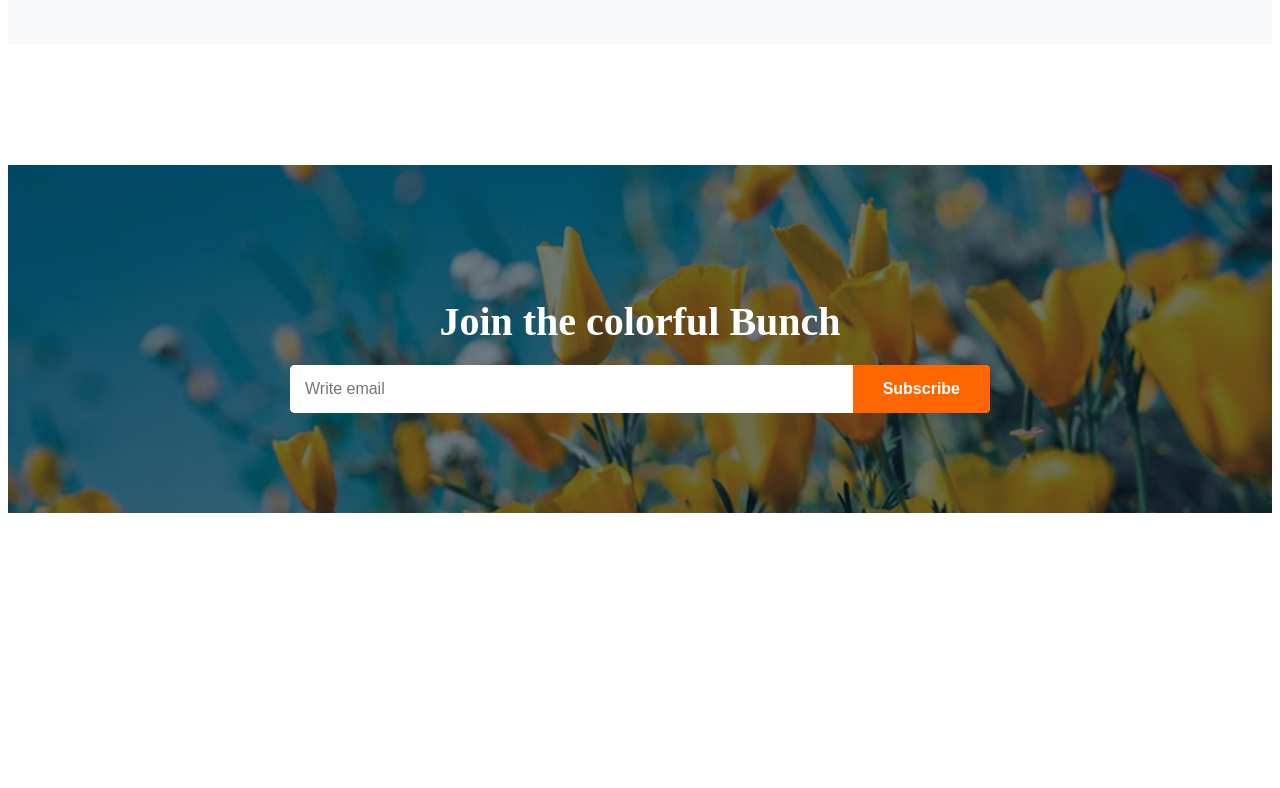
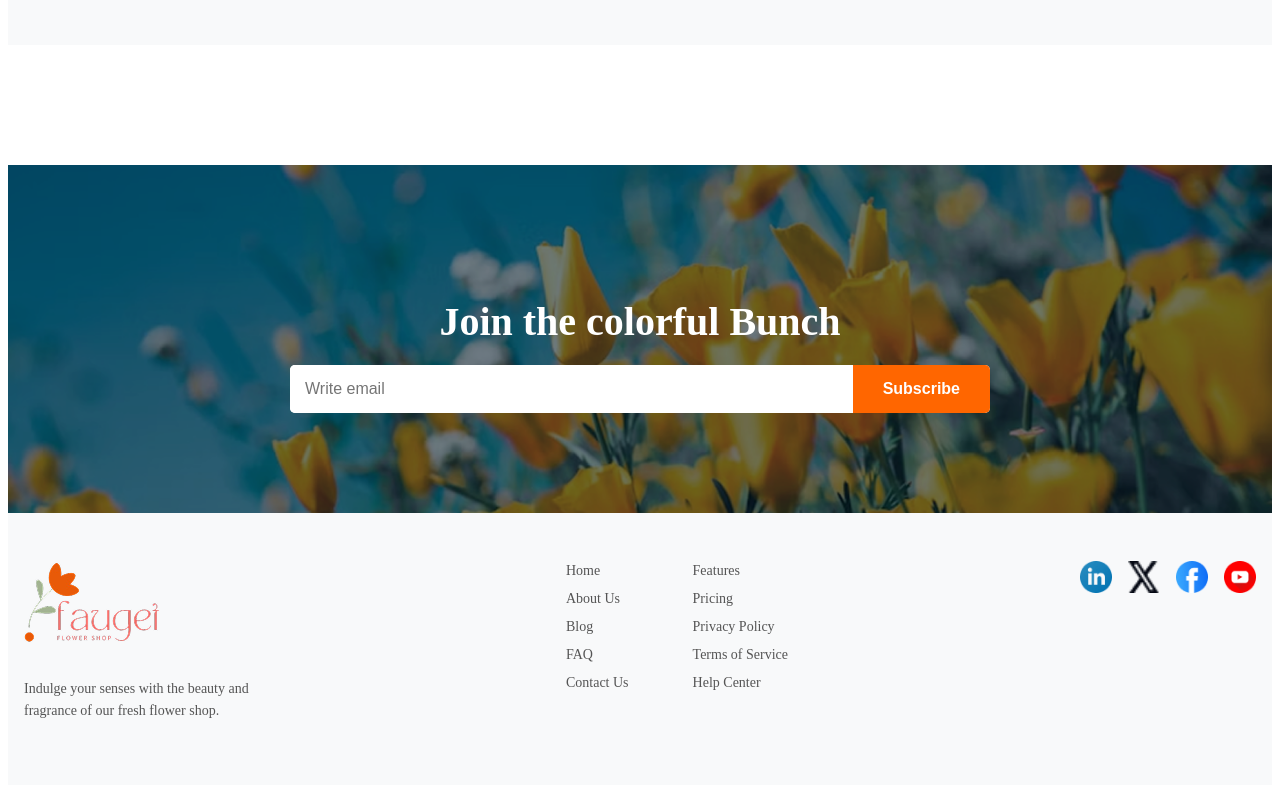
Before and after one commit to ashrafulsaad/Assignment-2, a plain HTML site: page index.html in a window 1280 px wide. Shown: the part 2914-3702 px from the top of the page. Before the commit the page ends 3435 px from the top, so only its background shows below. Drawn offline with Linux system fonts and the light colour scheme.

Commit message:
footer section has been added

```diff
--- a/index.css
+++ b/index.css
@@ -360,6 +360,81 @@
     font-weight: bold;
 }
 
+/* Footer Section */
+.footer {
+    background-color: #f8f9fa;
+    padding: 3rem 1rem;
+}
+
+.footer-container {
+    display: flex;
+    justify-content: space-between;
+    align-items: flex-start;
+    max-width: 1440px;
+    margin: 0 auto;
+    gap: 2rem;
+}
+
+/* Logo and Description */
+.footer-logo {
+    max-width: 250px;
+}
+
+.footer-logo img {
+    max-width: 150px;
+    margin-bottom: 1rem;
+}
+
+.footer-logo p {
+    font-size: 14px;
+    color: #555;
+    line-height: 1.6;
+}
+
+/* Footer Links */
+.footer-links {
+    display: flex;
+    gap: 4rem;
+}
+
+.footer-links ul {
+    list-style: none;
+    padding: 0;
+    margin: 0;
+}
+
+.footer-links ul li {
+    margin-bottom: 10px;
+}
+
+.footer-links ul li a {
+    text-decoration: none;
+    color: #555;
+    font-size: 14px;
+    transition: color 0.3s ease;
+}
+
+.footer-links ul li a:hover {
+    color: #ff6600;
+}
+
+/* Social Icons */
+.footer-social {
+    display: flex;
+    gap: 1rem;
+}
+
+.footer-social img {
+    width: 32px;
+    height: 32px;
+    transition: transform 0.3s ease;
+}
+
+.footer-social img:hover {
+    transform: scale(1.1);
+}
+
+
 /* responsive for mobile */
 @media screen and (max-width:576px) {
     .nav-links .nav-item:nth-child(1),
@@ -411,6 +486,7 @@
         max-width: 90%;
         margin-top: 1rem;
     }
+
     /* responsive for our plant section */
     .products-grid {
         grid-template-columns: repeat(2,minmax(0,1fr));
@@ -510,4 +586,24 @@
         flex-shrink: 0;
     }
 
+    /* footer responsive */
+    .footer-container {
+        flex-direction: column;
+        align-items: flex-start;
+        gap: 1.5rem;
+    }
+
+    .footer-links {
+        flex-direction: column;
+        gap: 1rem;
+    }
+
+    .footer-links ul {
+        padding: 0;
+    }
+
+    .footer-social {
+        justify-content: flex-start;
+    }
+
 }
--- a/index.html
+++ b/index.html
@@ -170,8 +170,45 @@
         </form>
     </div>
 </section>
+</main>
+<footer class="footer">
+    <div class="footer-container">
 
-</main>
+        <!-- Logo and Description -->
+        <div class="footer-logo">
+            <img src="./assets/logo.png" alt="Faugei Logo">
+            <p>Indulge your senses with the beauty and fragrance of our fresh flower shop.</p>
+        </div>
+
+        <!-- Footer Links -->
+        <div class="footer-links">
+            <ul>
+                <li><a href="#">Home</a></li>
+                <li><a href="#">About Us</a></li>
+                <li><a href="#">Blog</a></li>
+                <li><a href="#">FAQ</a></li>
+                <li><a href="#">Contact Us</a></li>
+            </ul>
+            <ul>
+                <li><a href="#">Features</a></li>
+                <li><a href="#">Pricing</a></li>
+                <li><a href="#">Privacy Policy</a></li>
+                <li><a href="#">Terms of Service</a></li>
+                <li><a href="#">Help Center</a></li>
+            </ul>
+        </div>
+
+        <!-- Social Icons -->
+        <div class="footer-social">
+            <a href="#"><img src="./assets/icon-linkedin.png" alt="LinkedIn"></a>
+            <a href="#"><img src="./assets/icon-twitter.png" alt="Twitter"></a>
+            <a href="#"><img src="./assets/icon-facebook.png" alt="Facebook"></a>
+            <a href="#"><img src="./assets/icon-youtube.png" alt="YouTube"></a>
+        </div>
+
+    </div>
+</footer>
+
 
 </body>
 </html>
```
